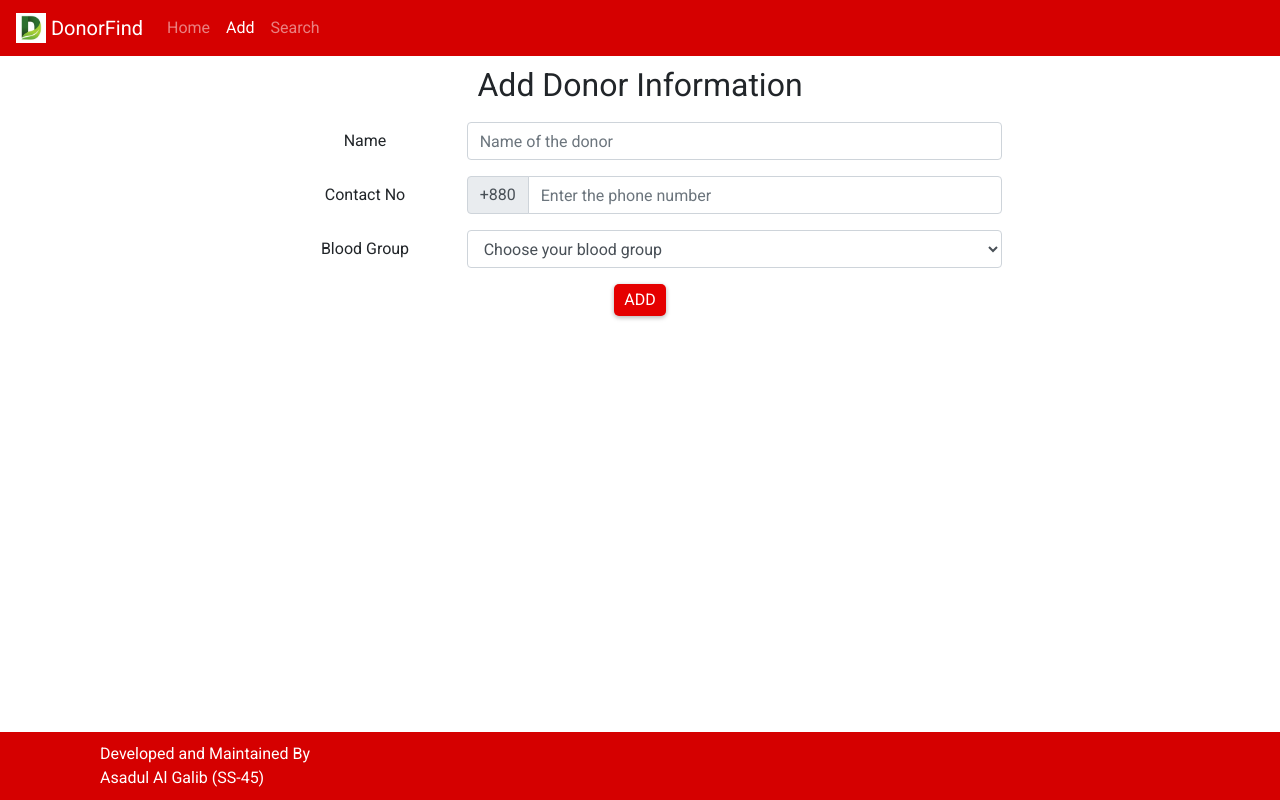
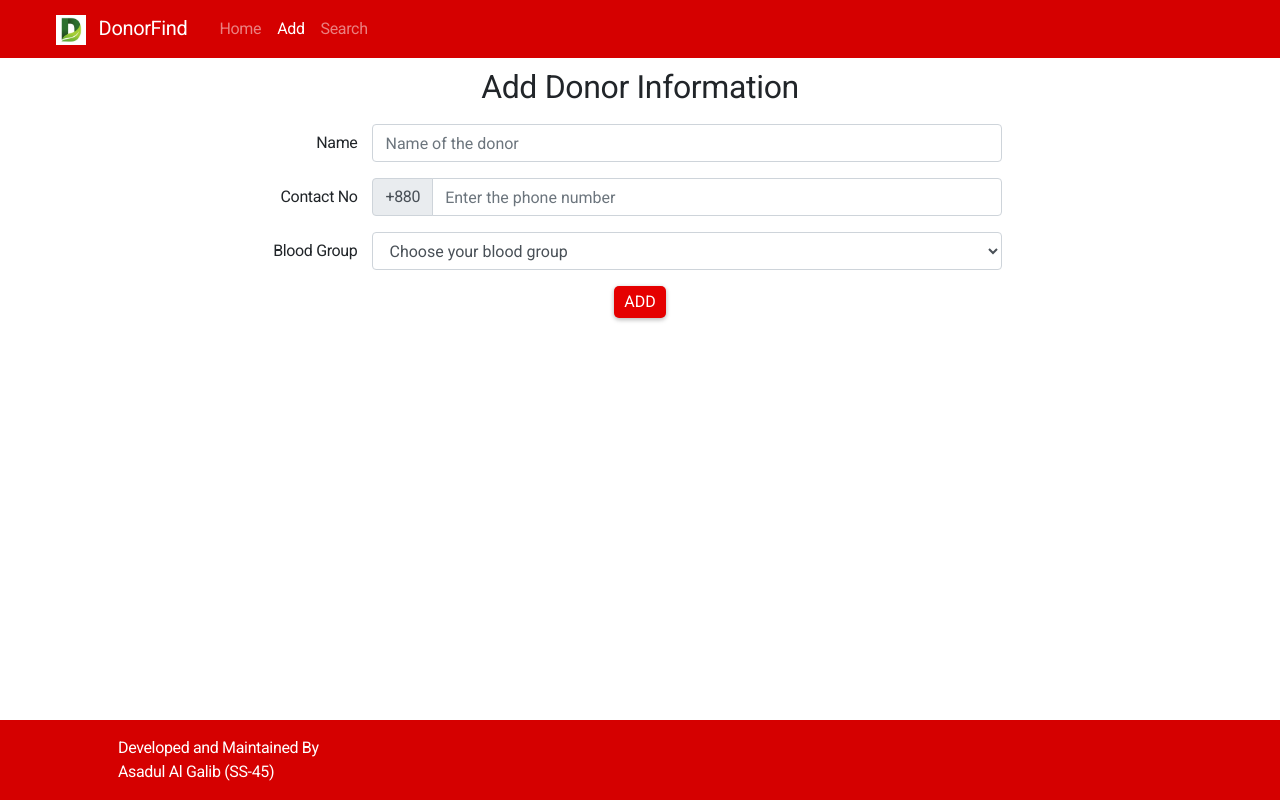
Before and after one commit to galib45/donorfind-flask-bootstrap, a Flask app: page /add in a window 1280 px wide. Run offline with Flask 2, Linux system fonts and the light colour scheme; parts of the project's set-up code (start-up, migrations or seed data) failed here and were passed over; some libraries are stand-ins or nearby versions.

Commit message:
replaced table with card, changed ui spacings & alignments

```diff
--- a/templates/add.html
+++ b/templates/add.html
@@ -18,15 +18,15 @@ form {
 		<form method="POST">
 			<div class="form-group row">
 				<div class="col-0 col-sm-1 col-md-2"></div>
-				<label for="name" class="col-4 col-sm-2 col-md-2 col-form-label">Name</label>
-				<div class="col-8 col-sm-8 col-md-6">
+				<label for="name" class="col-4 col-sm-2 col-md-1 col-form-label text-left text-sm-right">Name</label>
+				<div class="col-12 col-sm-8 col-md-7">
 					<input type="text" name="name" class="form-control" placeholder="Name of the donor" required>
 				</div>
 			</div>
 			<div class="form-group row">
-				<div class="col-0 col-sm-0 col-md-2"></div>
-				<label for="contact_no" class="col-4 col-sm-3 col-md-2 col-form-label">Contact No</label>
-				<div class="input-group mb-0 col-8 col-sm-8 col-md-6">
+				<div class="col-0 col-sm-0 col-md-1"></div>
+				<label for="contact_no" class="col-4 col-sm-3 col-md-2 col-form-label text-left text-sm-right">Contact No</label>
+				<div class="input-group mb-0 col-12 col-sm-8 col-md-7">
 					<div class="input-group-prepend">
 						<span class="input-group-text">+880</span>
 					</div>
@@ -34,9 +34,9 @@ form {
 				</div>
 			</div>
 			<div class="form-group row">
-				<div class="col-0 col-sm-0 col-md-2"></div>
-				<label for="blood_group" class="col-4 col-sm-3 col-md-2 col-form-label">Blood Group</label>
-				<div class="col-8 col-sm-8 col-md-6">
+				<div class="col-0 col-sm-0 col-md-1"></div>
+				<label for="blood_group" class="col-4 col-sm-3 col-md-2 col-form-label text-left text-sm-right">Blood Group</label>
+				<div class="col-12 col-sm-8 col-md-7">
 					<select name="blood_group" class="form-control" required>
 						<option value="" selected>Choose your blood group</option>
 						<option value="A(+ve)">A (+ve)</option>
--- a/templates/base.html
+++ b/templates/base.html
@@ -20,19 +20,11 @@
 	.container-fluid {
 		padding: 0;
 		font-family: Roboto;
+		letter-spacing: -0.35px;
 
 		min-height: 100%;
 		display: flex;
 		flex-direction: column;
-	}
-
-	footer {
-		margin-top: auto;
-	}
-
-	footer .container {
-		text-align: left;
-		padding: 10px 30px;
 	}
 
 	nav, footer, thead {
@@ -59,11 +51,17 @@
     	.table-responsive {
     		padding: 5px 0px;
 		}
+		.card {
+			width: 90%;
+		}
 	}
 
 	@media only screen and (min-width: 576px) {
     	.table-responsive {
     		padding: 5px 10px;
+		}
+		.card {
+			width: 70%;
 		}
 	}
 
@@ -71,11 +69,17 @@
     	.table-responsive {
     		padding: 5px 67px;
 		}
+		.card {
+			width: 60%;
+		}
 	}
 
 	@media only screen and (min-width: 992px) {
     	.table-responsive {
     		padding: 5px 170px;
+		}
+		.card {
+			width: 50%;
 		}
 	}
 
@@ -92,15 +96,15 @@
 <body>
 	<div class="container-fluid">
 		<!-- Navigation Bar -->
-		<nav class="navbar navbar-expand-sm navbar-dark">
+		<nav class="navbar navbar-expand-sm navbar-dark px-3 px-sm-3 px-md-4 px-lg-5">
 			<a class="navbar-brand" href="/">
-				<img src="{{ url_for('static', filename='logo.jpg') }}" width="30" height="30" class="d-inline-block align-top" alt="">
+				<img class="mx-2" src="{{ url_for('static', filename='logo.jpg') }}" width="30" height="30" class="d-inline-block align-top" alt="">
 				DonorFind
 			</a>
 			<button class="navbar-toggler" type="button" data-toggle="collapse" data-target="#navbarSupportedContent" aria-controls="navbarSupportedContent" aria-expanded="false" aria-label="Toggle navigation">
 				<i class="large material-icons">menu</i>
 			</button>
-			<div class="collapse navbar-collapse" id="navbarSupportedContent">
+			<div class="collapse navbar-collapse px-2" id="navbarSupportedContent">
 				<div class="navbar-nav">
 					<a class="nav-item nav-link {{ 'active' if active_page=='home' else ''}}" href="/">Home</a>
 					<a class="nav-item nav-link {{ 'active' if active_page=='add' else ''}}" href="/add">Add</a>
@@ -112,8 +116,8 @@
 		{% block content %}{% endblock %}
 
 		<!-- Footer -->
-		<footer class="footer">
-			<div class="container">
+		<footer class="footer mt-auto">
+			<div class="container text-left px-3 px-sm-3 px-md-4 px-lg-5 py-3">
 				Developed and Maintained By<br>Asadul Al Galib (SS-45)
 			</div>
 		</footer>
--- a/templates/index.html
+++ b/templates/index.html
@@ -15,7 +15,7 @@ p {
 
 {% block content %}
 	<div class="container">
-		<h2 class="text-dark mt-2">Welcome!</h2>
+		<h2 class="text-dark mt-3">Welcome!</h2>
 		<p class="text-dark">Here you can search & add donor information</p>
 		<br>
 		<div class="table-responsive">
--- a/templates/search.html
+++ b/templates/search.html
@@ -18,8 +18,8 @@ form {
 		<form method="post">
 			<div class="form-group row">
 				<div class="col-0 col-sm-1 col-md-2"></div>
-				<label for="qstring" class="col-3 col-sm-2 col-md-2 col-form-label">Keyword</label>
-				<div class="col-9 col-sm-8 col-md-6">
+				<label for="qstring" class="col-3 col-sm-2 col-md-1 col-form-label text-left text-sm-right">Keyword</label>
+				<div class="col-12 col-sm-8 col-md-7">
 					<input type="text" name="qstring" class="form-control" placeholder="Blood group/Name/Phone number" required>
 				</div>
 			</div>
```
Also changed, not shown: templates/results.html (+23 -21 lines).
